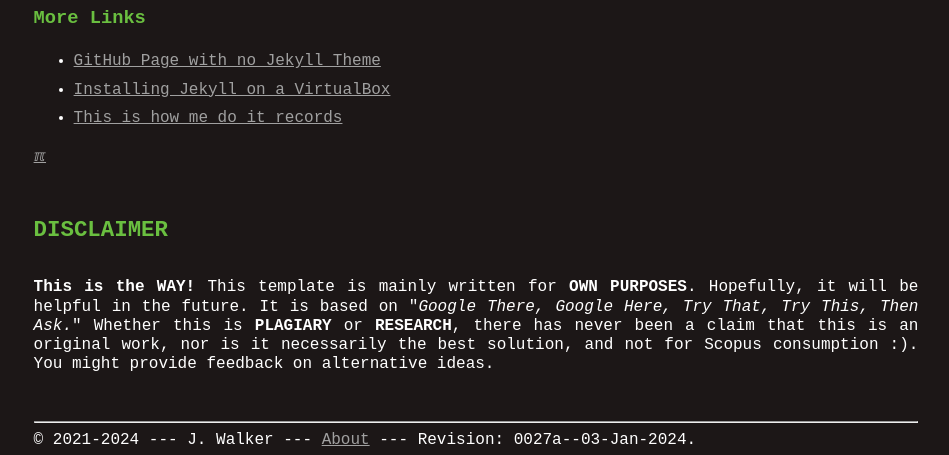
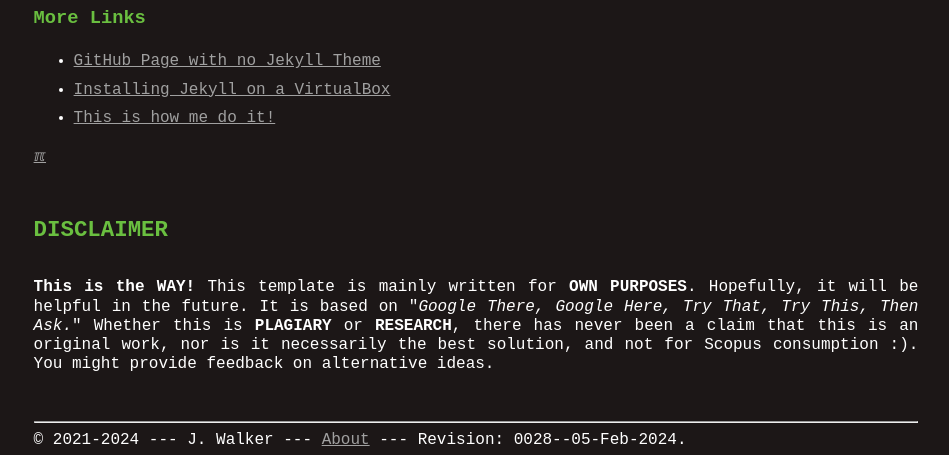
Before and after one commit to virdianhrn/template, a Jekyll site: the page built from index.md, in a window 1280 px wide. Shown: the part 625-1080 px from the top of the page, without its empty margins (164-1113 px from the left). Built offline with Jekyll 4.4.1, drawn with Linux system fonts in a browser that asks for light colours.

Commit message:
modified:   000.md index.md

```diff
--- a/_config.yml
+++ b/_config.yml
@@ -1,4 +1,4 @@
-version:          "0027a--03-Jan-2024"
+version:          "0028--05-Feb-2024"
 copyright:        "2021-2024"
 title:            "Jekyll: GitHub Page Template"
 author:           "J. Walker"
--- a/index.md
+++ b/index.md
@@ -24,6 +24,6 @@ I am {{ site.author }}, {{ site.address }}
 
 * [GitHub Page with no Jekyll Theme](https://doit.vlsm.org/001.html)
 * [Installing Jekyll on a VirtualBox](https://doit.vlsm.org/005.html)
-* [This is how me do it records](https://doit.vlsm.org/)
+* [This is how me do it!](https://doit.vlsm.org/)
 
 [&#x213C;](#)<br id="idxXXX">
```
Also changed, not shown: 000.md (+2 -2 lines), 2 other files.
